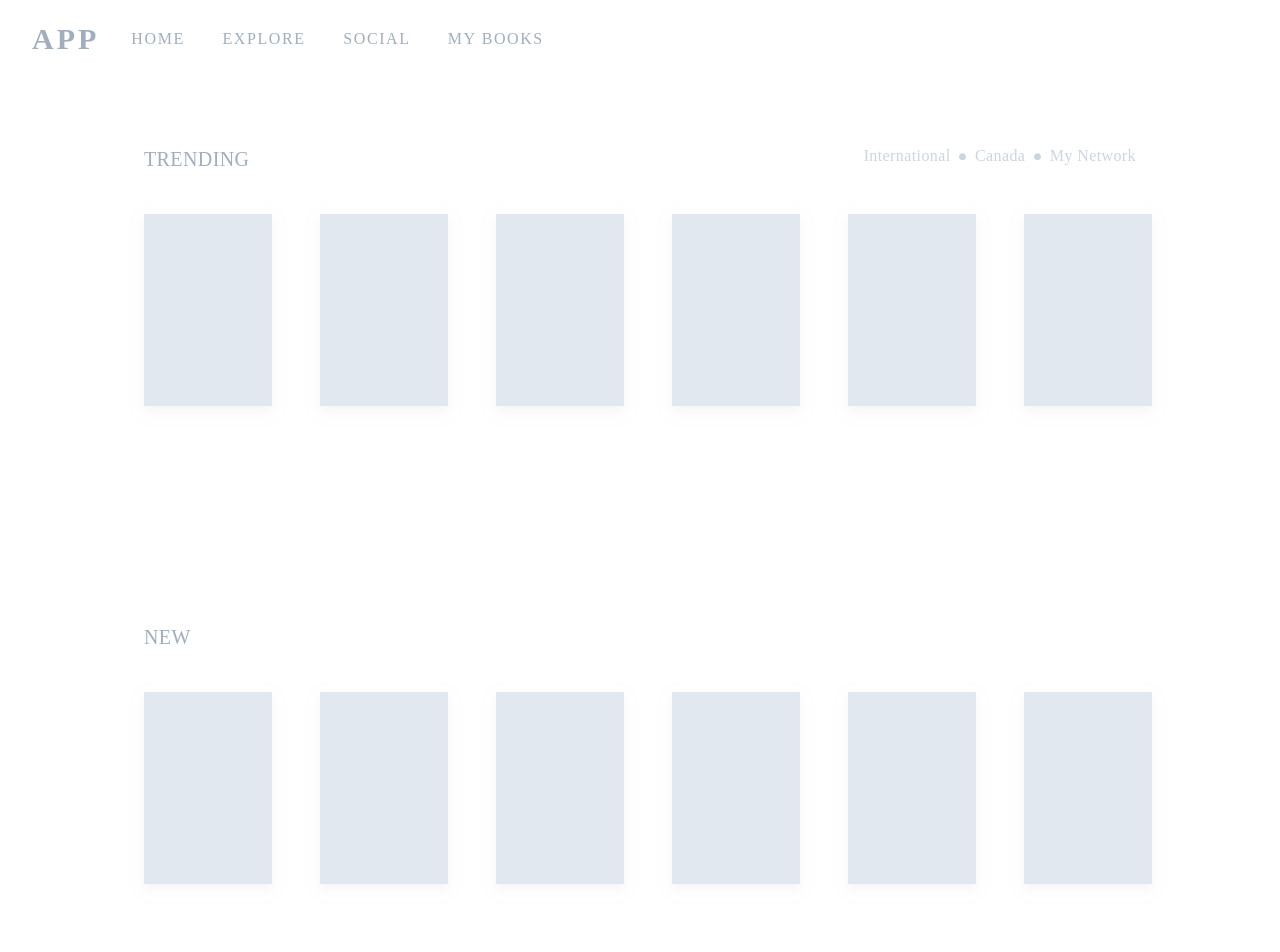
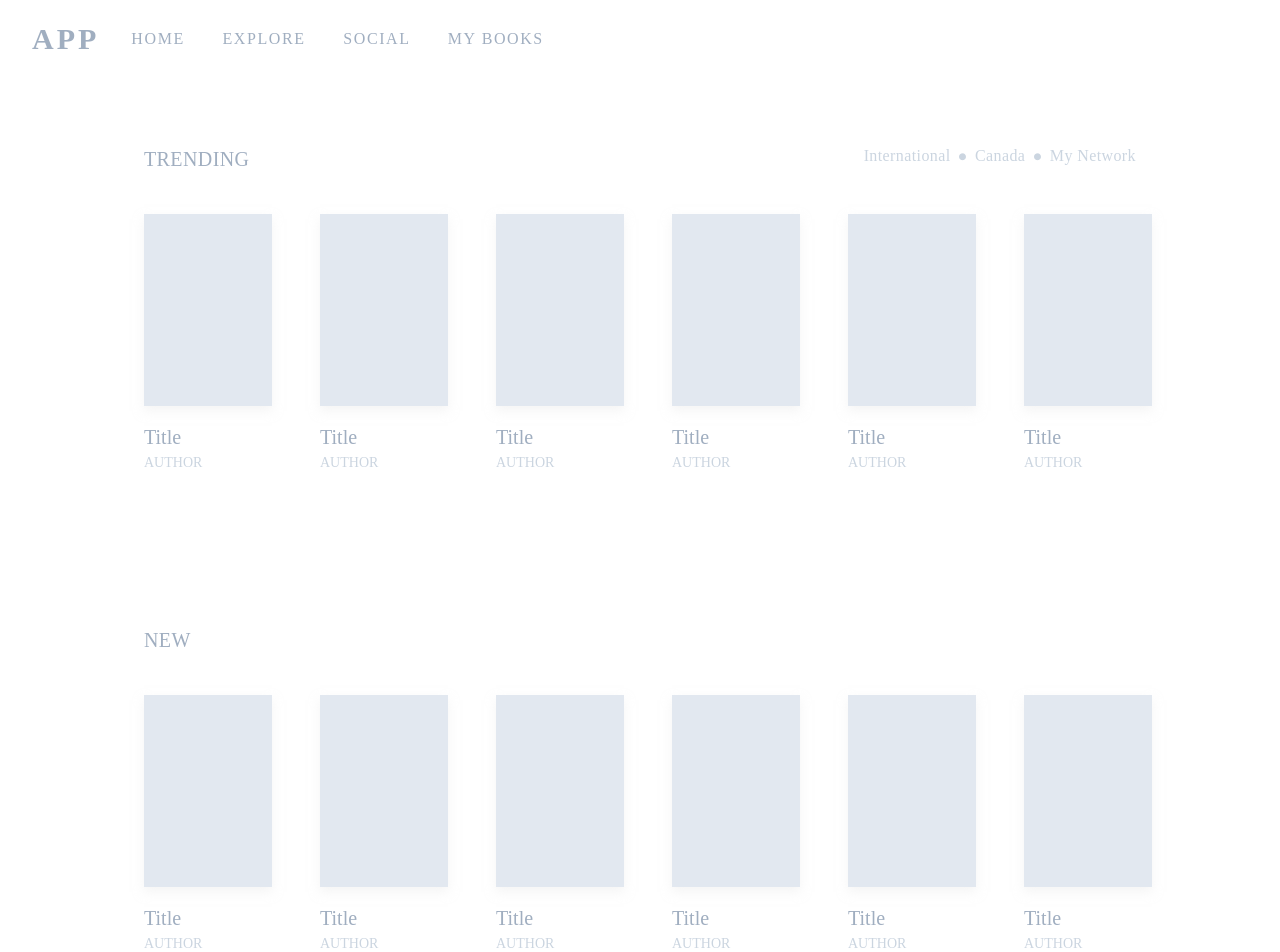
Before and after one commit to andrewzulaybar/books, an Angular app: page / in a window 1280 px wide. Shown: the top 952 px of the page. Built offline with nearby package versions, Linux system fonts and the light colour scheme.

Commit message:
Add title and subtitle to cards

```diff
--- a/src/app/home/home.component.css
+++ b/src/app/home/home.component.css
@@ -14,7 +14,7 @@ section {
 }
 
 .card__content {
-  @apply h-20 w-full;
+  @apply py-4 w-full;
 }
 
 .card__image {
@@ -32,6 +32,14 @@ section {
   @apply -mt-2;
   /* Visual */
   box-shadow: 0 5px 10px rgba(var(--shadow-color--rgb), 1);
+}
+
+.card__title {
+  @apply text-gray-500 text-xl;
+}
+
+.card__subtitle {
+  @apply text-gray-400 text-sm uppercase;
 }
 
 .section__body {
--- a/src/app/home/home.component.html
+++ b/src/app/home/home.component.html
@@ -23,7 +23,10 @@
     <div class="section__body">
       <div class="card" *ngFor="let book of books">
         <div class="card__image"></div>
-        <div class="card__content"></div>
+        <div class="card__content">
+          <h2 class="card__title">Title</h2>
+          <h3 class="card__subtitle">Author</h3>
+        </div>
       </div>
     </div>
   </section>
@@ -38,7 +41,10 @@
     <div class="section__body">
       <div class="card" *ngFor="let book of books">
         <div class="card__image"></div>
-        <div class="card__content"></div>
+        <div class="card__content">
+          <h2 class="card__title">Title</h2>
+          <h3 class="card__subtitle">Author</h3>
+        </div>
       </div>
     </div>
   </section>
```
